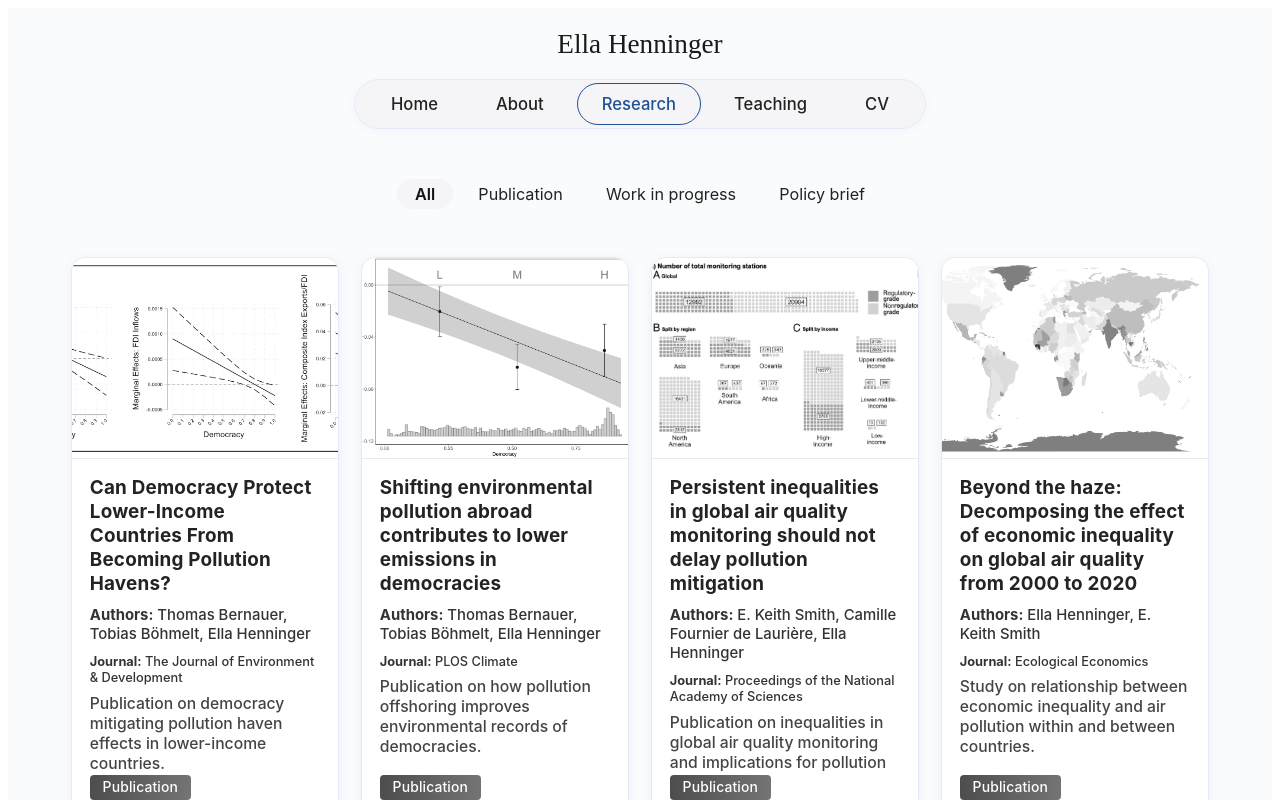
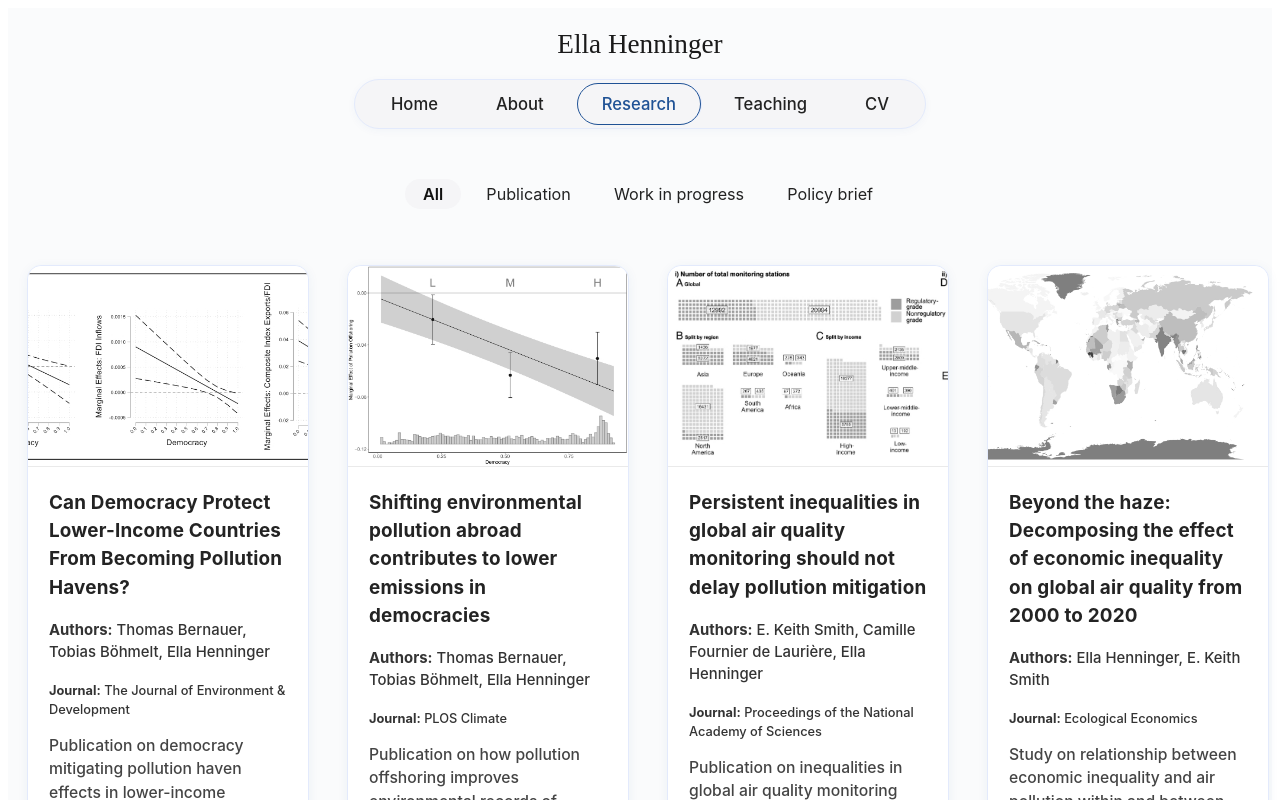
Before and after one commit to ellahenninger/ellahenninger.github.io, a React (Vite) app: page /research in a window 1280 px wide. Shown: the top 800 px of the page. Built offline with nearby package versions, Linux system fonts and the light colour scheme.

Commit message:
About fixes, teaching fixes

```diff
--- a/src/pages/About.css
+++ b/src/pages/About.css
@@ -203,7 +203,6 @@
   margin-left: 14rem;
 }
 
-.about-contact-phone span,
 .about-contact-email span {
   color: #222222;
   font-size: 1.01rem;
@@ -233,6 +232,7 @@
 .about-contact-card h2 {
   margin-top: 0;
   margin-bottom: 1.2rem;
+  width: 950px;
 }
 
 .about-contact-card address {
@@ -258,17 +258,6 @@
 }
 
 
-
-.about-profile-img {
-  width: 560px;
-  border-radius: 18px;
-  object-fit: cover;
-  box-shadow: none;
-  flex-shrink: 0;
-  filter: grayscale(1);
-  transition: filter 0.3s;
-}
-
 .about-profile-img:hover,
 .about-profile-img:focus {
   filter: grayscale(0);
@@ -276,7 +265,7 @@
 
 .about-profile-text {
   text-align: left;
-  max-width: 480px;
+  max-width: 1000px;
 }
 
 .about-profile-text h1 {
@@ -342,7 +331,7 @@
 }
 
 .about-workshops {
-  /* max-width: 800px; */
+  max-width: 950px;
   width: 100%;
   background: none;
   border-radius: 0;
--- a/src/pages/About.tsx
+++ b/src/pages/About.tsx
@@ -1,9 +1,8 @@
 
 
 
-import ellaImg from '../assets/ETH-Group.jpg';
 import './About.css';
-import { useState, useCallback, useEffect } from 'react';
+
 
 
 const workshops = [
@@ -28,62 +27,24 @@ const workshops = [
 ];
 
 export default function About() {
-  // Modal gallery state for profile image
-  const [galleryOpen, setGalleryOpen] = useState(false);
-
-  // Open modal on image click
-  const openGallery = useCallback(() => setGalleryOpen(true), []);
-  // Close modal
-  const closeGallery = useCallback(() => setGalleryOpen(false), []);
-
-  // ESC key closes modal
-  useEffect(() => {
-    if (!galleryOpen) return;
-    const onKey = (e: KeyboardEvent) => {
-      if (e.key === 'Escape') closeGallery();
-    };
-    window.addEventListener('keydown', onKey);
-    return () => window.removeEventListener('keydown', onKey);
-  }, [galleryOpen, closeGallery]);
 
   return (
     <section className="about about-landing">
 
       <div className="about-profile-card about-profile-row">
-
-        <img
-          src={ellaImg}
-          alt="Ella Henninger"
-          className="about-profile-img"
-          style={{ cursor: 'pointer' }}
-          onClick={openGallery}
-          tabIndex={0}
-          onKeyDown={e => { if (e.key === 'Enter' || e.key === ' ') openGallery(); }}
-          aria-label="Open image gallery"
-        />
         <div className="about-profile-text-wrapper">
-          <span className="about-vertical-separator" />
           <div className="about-profile-text">
-            <h2>The Group and I</h2>
+            <h2>My Research</h2>
             <p>
               My research interests center on how environmental governance takes shape and how citizens respond to it. I examine which actors influence pollution mitigation across different contexts, assessing their incentives and capacities through qualitative and mixed methods. I also study public opinion on environmental policy support and responsibility allocation, with a focus on how trust shapes support and perceptions of who should address pollution and who is capable of doing so, using quantitative (experimental) methods. In addition, my work investigates the political and attitudinal consequences of environmental stress, using variation in air pollution as a subtle but chronic shock to understand how everyday exposure affects views and behaviour.
             </p>
           </div>
         </div>
       </div>
-      {/* Modal Gallery for profile image */}
-      {galleryOpen && (
-        <div className="gallery-modal" onClick={closeGallery}>
-          <div className="gallery-modal-content" onClick={e => e.stopPropagation()}>
-            <img src={ellaImg} alt="Ella Henninger large" className="gallery-modal-img" />
-            <button className="gallery-modal-close" onClick={closeGallery} aria-label="Close gallery">&times;</button>
-          </div>
-        </div>
-      )}
       <div className="about-video-section">
         <div className="about-video-flex">
           <div className="about-video-text">
-            <h2>Featured Video</h2>
+            <h2>Key Research Findings</h2>
             <p>
               As part of the final workshop of the project "Designing Environmentally Effective and Politically Feasible Policies for Cleaner Urban Air in the Global South", my colleague E. Keith Smith and I summarise our key research findings.
             </p>
@@ -128,10 +89,6 @@ export default function About() {
             Switzerland<br />
           </address>
           <div className="about-contact-details">
-            <div className="about-contact-phone">
-              <span>phone</span><br />
-              <a href="tel:+41446326374">+41 44 632 63 74</a>
-            </div>
             <div className="about-contact-email">
               <span>email</span><br />
               <a href="mailto:ella.henninger@ir.gess.ethz.ch">ella.henninger@ir.gess.ethz.ch</a>
@@ -145,7 +102,7 @@ export default function About() {
         <div className="about-map-wrapper" style={{ marginTop: '5.5rem', textAlign: 'center', display: 'flex', justifyContent: 'center' }}>
           <iframe
             title="ETH Zürich Map"
-            width="900"
+            width="950"
             height="320"
             frameBorder="0"
             className="about-map-iframe"
--- a/src/pages/Research.css
+++ b/src/pages/Research.css
@@ -59,11 +59,12 @@
 }
 .articles-grid {
   display: grid;
-  grid-template-columns: repeat(auto-fit, minmax(440px, 1fr));
+  grid-template-columns: repeat(3, 1fr);
   /* gap: 0.1rem; */
-  max-width: 1160px;
-  margin-left: auto;
-  margin-right: auto;
+  width: 100%;
+  max-width: 100vw;
+  margin-left: 0;
+  margin-right: 0;
 }
 
 @media (min-width: 1200px) {
@@ -84,7 +85,9 @@
   overflow: hidden;
   min-height: 460px;
   position: relative;
-  margin: 0.7rem;
+  margin: 1.2rem 1.2rem 1.8rem 1.2rem;
+  padding-bottom: 2.2rem;
+  word-break: break-word;
 }
 .article-card:hover {
   box-shadow: 0 8px 32px rgba(32,82,149,0.13);
@@ -110,14 +113,15 @@
   filter: grayscale(0);
 }
 .article-info {
-  padding: 1.05rem 1.1rem 1.05rem 1.1rem;
+  padding: 1.35rem 1.3rem 1.35rem 1.3rem;
   display: flex;
   flex-direction: column;
-  gap: 0.13rem;
+  gap: 0.6rem;
   flex: 1 1 auto;
   justify-content: flex-start;
   position: relative;
-  line-height: 1.28;
+  line-height: 1.5;
+  word-break: break-word;
 }
 .article-info h2 {
   font-size: 1.18rem;
@@ -127,7 +131,7 @@
   letter-spacing: 0.01em;
 }
 .article-info > div, .article-info > p {
-  margin: 0;
+  margin: 0 0 0.5rem 0;
 }
 .article-info .authors {
   font-size: 0.97rem;
--- a/src/pages/Research.tsx
+++ b/src/pages/Research.tsx
@@ -48,7 +48,7 @@ export default function Research() {
   );
 
   return (
-    <section className="research">
+    <section className="research" style={{ width: '100vw', maxWidth: '100vw', margin: 0, padding: 0 }}>
       <div className="tab-bar">
         {tags.map(tag => (
           <button
--- a/src/pages/Teaching.tsx
+++ b/src/pages/Teaching.tsx
@@ -1,17 +1,11 @@
 
 import { teachingClasses } from './teachingData';
 import './Teaching.css';
-import teacherInClassImg from '../assets/teaching.jpg';
 
 export default function Teaching() {
   return (
     <section className="teaching">
       <div className="teaching-main-card">
-        <img
-          src={teacherInClassImg}
-          alt="Teacher in class"
-          className="teaching-main-img"
-        />
         <div className="teaching-main-text">
           <h2>Teaching Philosophy</h2>
           <p>
```
